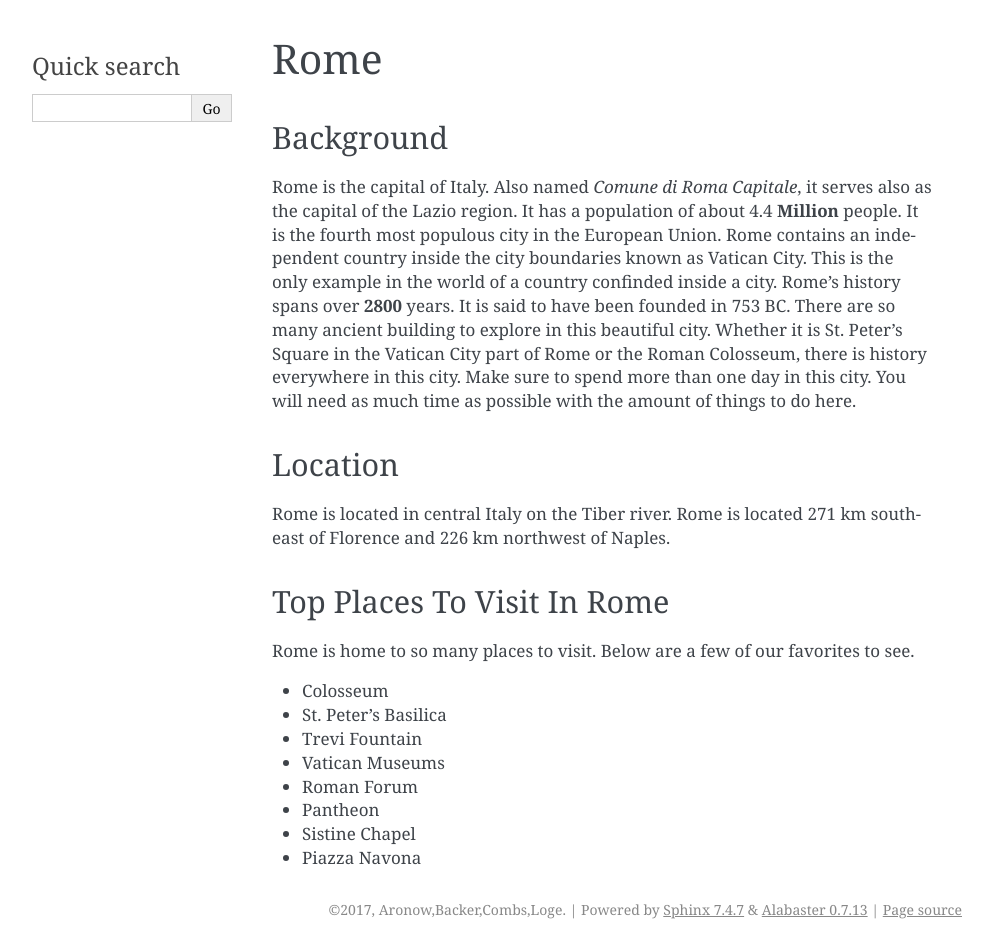
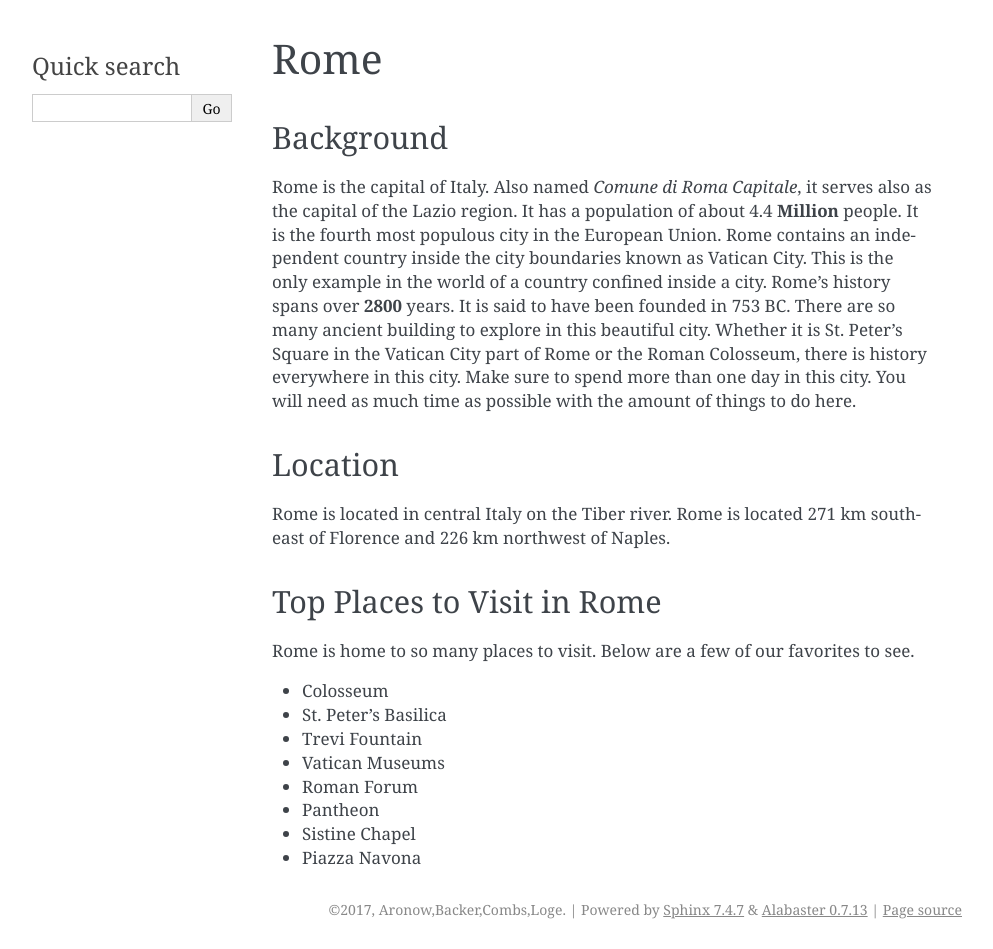
Before and after one commit to tloge/Cities_In_Italy, a Sphinx documentation site: the page built from source/rome/index.rst, in a window 1280 px wide. Shown: the whole page, without its empty margins (148-1141 px from the left). Built offline with Sphinx 7.4.7, drawn with Linux system fonts in a browser that asks for light colours.

Commit message:
Fixed Spelling and reviews

```diff
--- a/source/bari/index.rst
+++ b/source/bari/index.rst
@@ -4,7 +4,7 @@ Bari
 Background
 ----------
 
-Bari is the capital of the Puglia Region in Italy. It is the second largest economic centre of southern Italy after Naples. It has a population of about 1.3 million people. Bari is composed of four urban sections. It is home to the Basilica di San Nicola. This Roman Catholic church was construced in 1197. It took over 100 years to build this beatiful cathedral. During World Ward II, Bari was taken by British troops. Bari was the only European city to experience chemical warfare in World War II.
+Bari is the capital of the Puglia Region in Italy. It is the second largest economic centre of southern Italy after Naples. It has a population of about 1.3 million people. Bari is composed of four urban sections. It is home to the Basilica di San Nicola. This Roman Catholic church was constructed in 1197. It took over 100 years to build this beautiful cathedral. During World Ward II, Bari was taken by British troops. Bari was the only European city to experience chemical warfare in World War II.
 
 Location
 --------
--- a/source/bologna/index.rst
+++ b/source/bologna/index.rst
@@ -26,7 +26,7 @@ Day        Open       Close
 Monday     9.00       18.00
 Tuesday    9.00       18.00
 Wednesday  9.00       18.00
-Thurday    9.00       18.00
+Thursday   9.00       18.00
 Friday     9.00       18.00
 Saturday   9.00       14.00
 Sunday     Closed     Closed
--- a/source/modena/index.rst
+++ b/source/modena/index.rst
@@ -4,14 +4,14 @@ Modena
 Background
 ----------
 
-Modena is a city in the Emilia-Romagna Region of Northern Italy. It has a population of about 185,000 people. Modena is known for its automotive industry. It is home to the Italian sports car makers Ferrari, De Tomaso, Lamborghini, Pagani, and Maserati. Ferrari was founded in Modena by Enzo Ferrari. The others only have their headquaters near Modena. Modena is also known for its balsamic vinegar. It is known as the best balsamic vinegar in the world. There are several places in Modena to go on a tour of a balsamic vinegar manufacturer. Some bottles of Modena's balsamic vinegar can sell for over **200** euros. They also have cheaper bottles which taste *great* too!
+Modena is a city in the Emilia-Romagna Region of Northern Italy. It has a population of about 185,000 people. Modena is known for its automotive industry. It is home to the Italian sports car makers Ferrari, De Tomaso, Lamborghini, Pagani, and Maserati. Ferrari was founded in Modena by Enzo Ferrari. The others only have their headquarters near Modena. Modena is also known for its balsamic vinegar. It is known as the best balsamic vinegar in the world. There are several places in Modena to go on a tour of a balsamic vinegar manufacturer. Some bottles of Modena's balsamic vinegar can sell for over **200** euros. They also have cheaper bottles which taste *great* too!
 
 Location
 --------
 
 Modena is located in northern Italy. It is located 191 km southwest of Venice and 43 km northwest of Bologna.
 
-Top Museums In Modena
+Top Museums in Modena
 ---------------------
 
 Modena is home to many museums. Here are the top ones to visit when you go!
--- a/source/rome/index.rst
+++ b/source/rome/index.rst
@@ -4,14 +4,14 @@ Rome
 Background
 ----------
 
-Rome is the capital of Italy. Also named *Comune di Roma Capitale*, it serves also as the capital of the Lazio region. It has a population of about 4.4 **Million** people. It is the fourth most populous city in the European Union. Rome contains an independent country inside the city boundaries known as Vatican City. This is the only example in the world of a country confinded inside a city. Rome's history spans over **2800** years. It is said to have been founded in 753 BC. There are so many ancient building to explore in this beautiful city. Whether it is St. Peter's Square in the Vatican City part of Rome or the Roman Colosseum, there is history everywhere in this city. Make sure to spend more than one day in this city. You will need as much time as possible with the amount of things to do here.
+Rome is the capital of Italy. Also named *Comune di Roma Capitale*, it serves also as the capital of the Lazio region. It has a population of about 4.4 **Million** people. It is the fourth most populous city in the European Union. Rome contains an independent country inside the city boundaries known as Vatican City. This is the only example in the world of a country confined inside a city. Rome's history spans over **2800** years. It is said to have been founded in 753 BC. There are so many ancient building to explore in this beautiful city. Whether it is St. Peter's Square in the Vatican City part of Rome or the Roman Colosseum, there is history everywhere in this city. Make sure to spend more than one day in this city. You will need as much time as possible with the amount of things to do here.
 
 Location
 --------
 
 Rome is located in central Italy on the Tiber river. Rome is located 271 km southeast of Florence and 226 km northwest of Naples.
 
-Top Places To Visit In Rome
+Top Places to Visit in Rome
 ---------------------------
 
 Rome is home to so many places to visit. Below are a few of our favorites to see.
```
